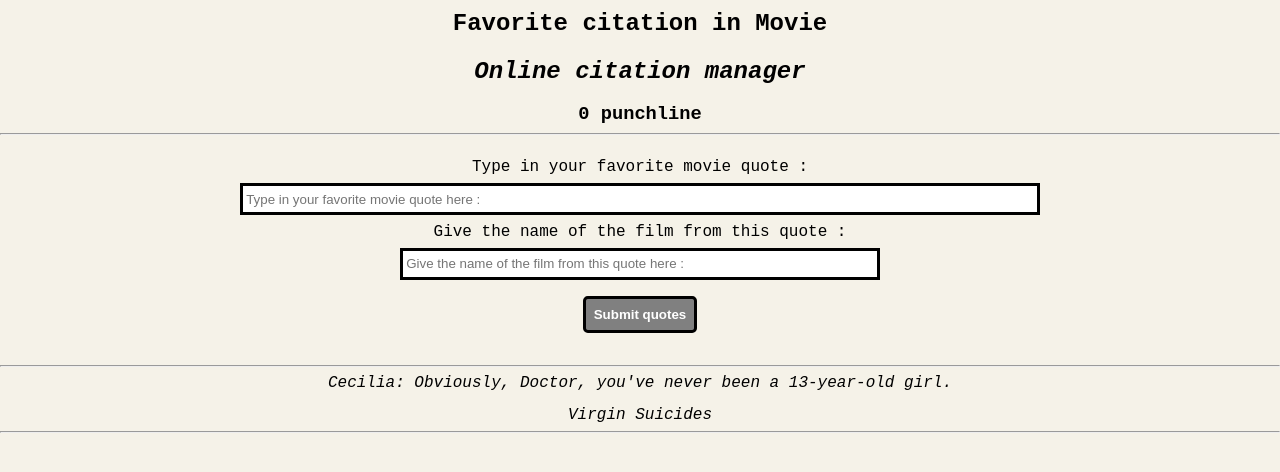
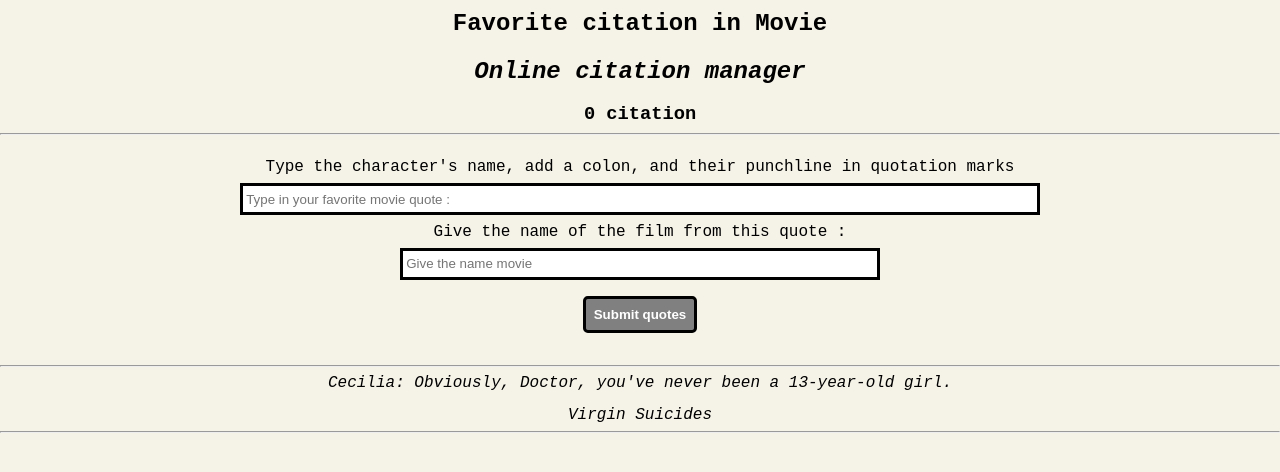
Before and after one commit to Offichigo/quotations-app, a plain HTML site: page index.html in a window 1280 px wide. Drawn offline with Linux system fonts and the light colour scheme.

Commit message:
etape 6 faite

```diff
--- a/index.html
+++ b/index.html
@@ -10,16 +10,19 @@
     <section id="head">
       <h1>Favorite citation in Movie</h1>
       <h2>Online citation manager</h2>
-      <h3>0 punchline</h3>
+      <h3 id="count">0 citation</h3>
       <hr />
     </section>
     <form id="submit" action="" method="">
-      <label for="citation">Type in your favorite movie quote : </label><br />
+      <label for="citation"
+        >Type the character's name, add a colon, and their punchline in
+        quotation marks </label
+      ><br />
       <input
         id="citation"
         type="text"
         name="citation"
-        placeholder="Type in your favorite movie quote here :"
+        placeholder="Type in your favorite movie quote :"
       /><br />
       <label for="nameMovie">Give the name of the film from this quote : </label
       ><br />
@@ -27,7 +30,7 @@
         id="namemovie"
         type="text"
         name="movie"
-        placeholder="Give the name of the film from this quote here :"
+        placeholder="Give the name movie"
       /><br />
       <button type="submit" id="givequote"><b>Submit quotes</b></button>
     </form>
--- a/script.js
+++ b/script.js
@@ -1,11 +1,9 @@
-//Étape 4 :
-// Ajoutez un gestionnaire d’événement avec addEventListener sur le formulaire,
-// Dans la fonction appelée lors de la soumission du formulaire :
-// - Récupérez les valeurs des champs <input> dans deux variables : text et author.
-// - Utilisez console.log() pour afficher ces valeurs et vérifier leur récupération.
 const form = document.getElementById("submit");
 const citation = document.querySelector("#citation");
 const namemovie = document.querySelector("#namemovie");
+let count = document.getElementById("count");
+let quoteCount = 0;
+
 form.addEventListener("submit", (event) => {
   event.preventDefault();
   const getCitation = citation.value;
@@ -25,16 +23,7 @@ function addQuote(quote, movie) {
   divquote.appendChild(pMovie);
   const quoteList = document.getElementById("quote-list");
   quoteList.appendChild(divquote);
-  const quoteCount=
-// Étape 6
-// Notre compteur en haut, dans un <h3>,
-// il affiche toujours zéro ! Pour mettre à jour cette valeur,
-// il nous faut garder le compte du nombre de soumissions du formulaire. Ainsi :
-// - Créez une variable globale qui va détenir cette information.
-// Appellez-la quoteCount par exemple. Initialisez-la à zero, donc.
-// - Incrémentez cette valeur dans la fonction d'ajout de quote (addQuote) avec un
-//  quoteCount += 1
-// - Dans le HTML, ajoutez un identifiant au h3 qui doit être mis à jour, donnez-lui l'identifiant count.
-// - Dans la fonction addQuote, recuperez ce <h3> avec un getElementById et remplacez son innerText
-//  avec la valeur de la variable quoteCount.
-// Et voilà, votre gestionnaire de citation est fonctionnel !
+  quoteCount += 1;
+  count.innerText = `${quoteCount} citation `;
+  console.log(quoteCount);
+}
```
